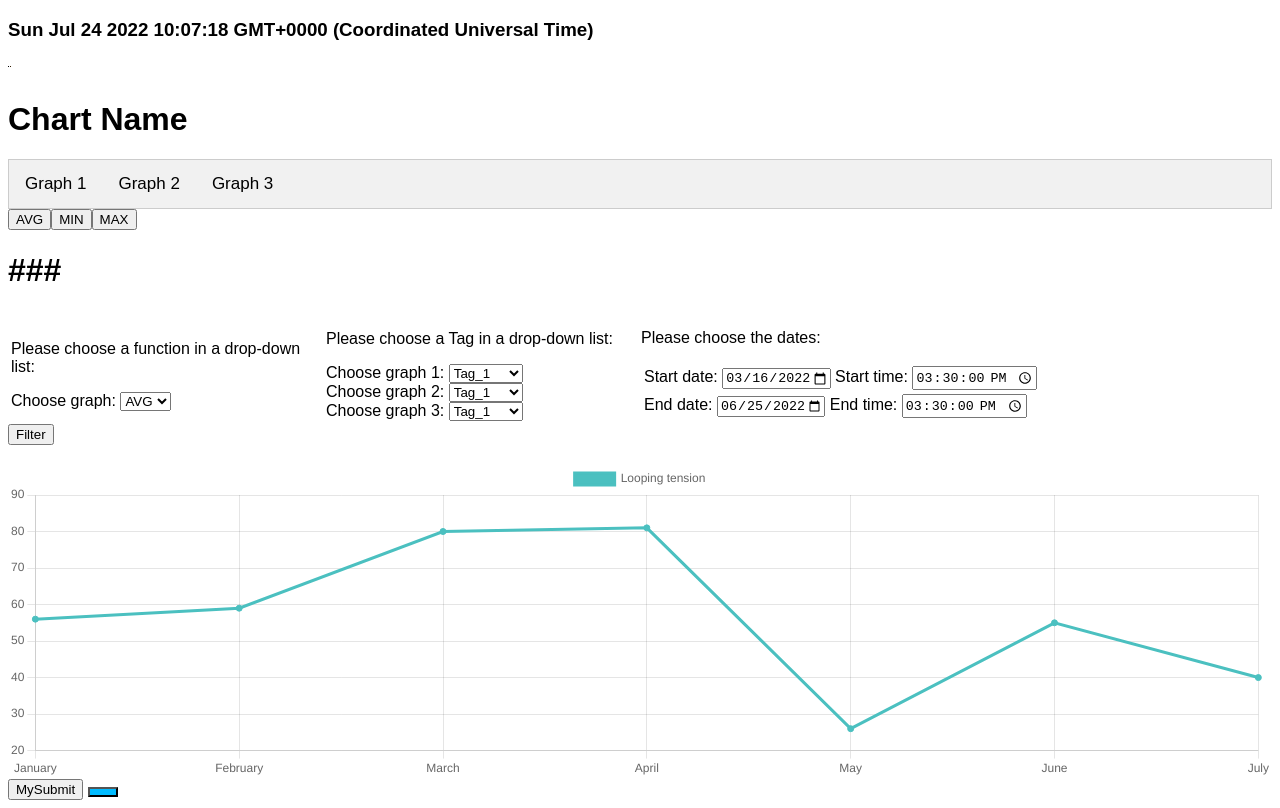
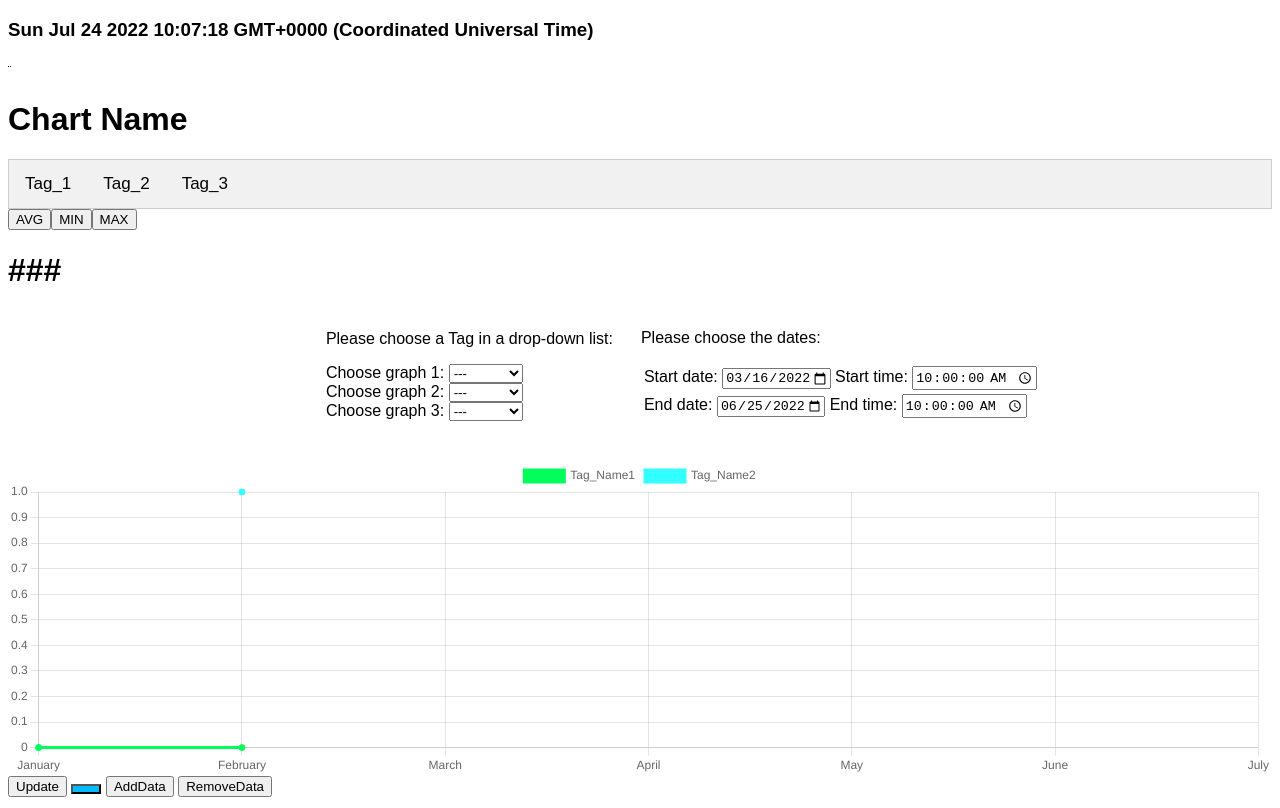
Before and after one commit to martinu80/MyChart, a website: page client/index.html in a window 1280 px wide. Both pictures are taken after a click on the button "MIN". Drawn offline with nearby package versions, Linux system fonts and the light colour scheme.

Commit message:
24.07.2022
24.07.2022

```diff
--- a/client/function.js
+++ b/client/function.js
@@ -12,10 +12,10 @@ const pushValue = document.getElementById('pushValue');
 // Filter dates  From...To	 script
 
 function filterDate(){
-const Start_date=new Date(document.getElementById('from-date').value);
+const Start_date=new Date(document.getElementById('start_date').value);
 console.log(Start_date);
 const Start_time=Start_date.setHours(0,0,0,0);
-const End_date=new Date(document.getElementById('to-date').value);
+const End_date=new Date(document.getElementById('start_date').value);
 console.log(End_date);
 const End_time=End_date.setHours(0,0,0,0);
 
@@ -29,20 +29,20 @@ console.log(endArray);
 myChart.update();
 };
 
-function addData(chart, label, data) {
-    chart.data.labels.push(label);
-    chart.data.datasets.forEach((dataset) => {
+function addData(myChart, label, data) {
+  myChart.data.labels.push(label);
+  myChart.data.datasets.forEach((dataset) => {
         dataset.data.push(data);
     });
-    chart.update();
+    myChart.update();
 }
 
 function removeData(chart) {
-    chart.data.labels.pop();
-    chart.data.datasets.forEach((dataset) => {
+  myChart.data.labels.pop();
+  myChart.data.datasets.forEach((dataset) => {
         dataset.data.pop();
     });
-    chart.update();
+    myChart.update();
 }
 
 function updateConfigByMutating(chart) {
@@ -163,11 +163,11 @@ document.getElementById("Value_1").innerHTML = (min);
 }
 //=============================================================================================================
 async function Min2Server(){
-  let TagTimeStamp=new Date(document.getElementById('from-date').value)+" "+document.getElementById('from-time').value
-  let Start_date=new Date(document.getElementById('from-date').value)
-  let Start_time=(document.getElementById('from-time').value)//Start_date.setHours(0,0,0,0)
-  let End_date=new Date(document.getElementById('to-date').value)
-  let End_time=(document.getElementById('to-time').value)//End_date.setHours(0,0,0,0)
+  let TagTimeStamp=new Date(document.getElementById('start_date').value)+" "+document.getElementById('from-time').value
+  let Start_date=new Date(document.getElementById('start_date').value)
+  let Start_time=(document.getElementById('start_time').value)//Start_date.setHours(0,0,0,0)
+  let End_date=new Date(document.getElementById('end_date').value)
+  let End_time=(document.getElementById('end_time').value)//End_date.setHours(0,0,0,0)
 
   const response = await axios.post("http://localhost:5000/post-data",{
   "min":125,
@@ -265,6 +265,8 @@ for (i = 0; i < tablinks.length; i++) {
   tablinks[i].className = tablinks[i].className.replace(" active", "");
 }
 document.getElementById(TabName).style.display = "block";
+document.getElementById(TabName).text = TabName;
+
 evt.currentTarget.className += " active";
 }
 
--- a/client/index.html
+++ b/client/index.html
@@ -37,12 +37,16 @@
 <!-- ======================================================================= -->
 
   <!-- Tab links -->
-  <div class="tab">
+  <!-- <div class="tab">
     <button class="tablinks" onclick="openTab(event, 'Graph 1'), Group_datapoints('G1')">Graph 1</button>
     <button class="tablinks" onclick="openTab(event, 'Graph 2'), Group_datapoints('G2')">Graph 2</button>
     <button class="tablinks" onclick="openTab(event, 'Graph 3'), Group_datapoints('G3')">Graph 3</button>
+  </div> -->
+  <div class="tab">
+    <button name="Tag_1a" id="Tag_1a" class="tablinks" onclick="openTab(event, 'Graph 1'), sendParametersToServer()">Tag_1</button>
+    <button name="Tag_2a" id="Tag_2a" class="tablinks" onclick="openTab(event, 'Graph 2'), sendParametersToServer()">Tag_2</button>
+    <button name="Tag_3a" id="Tag_3a" class="tablinks" onclick="openTab(event, 'Graph 3'), sendParametersToServer()">Tag_3</button>
   </div>
-
   <!-- Tab content -->
   <div id="Graph 1" class="tabcontent" >
     <h3>Graph 1</h3>
@@ -89,25 +93,25 @@
     <tbody>
       <tr>
         <td style="width:25%; font-size:16px; text-align:left;">
-        <p>Please choose a function in a drop-down list:</p>
+         <!-- <p>Please choose a function in a drop-down list:</p> -->
           <!-- Datalist to choose a Function -->
 
-        <form action="/action_page.php">
+        <!-- <form action="/action_page.php">
         <label for="functions">Choose graph:</label>
-        <select name="functions" id="functions" required>
+        <select name="functions" id="functions" required> -->
            <!-- <optgroup label="functions:"> -->
-            <option id="Avg" value="Avg" onselect="AVG2Server()">AVG</option>
+            <!-- <option id="Avg" value="Avg" onselect="AVG2Server()">AVG</option>
             <option id="Max" value="Max" onclick="Max2Server()" >MAX</option>
-            <option id="Min" value="Min" onclick="Min2Server()">MIN</option>
+            <option id="Min" value="Min" onclick="Min2Server()">MIN</option> -->
           <!-- </optgroup> -->
-         </select>
-        <!--<input type="submit" value="Submit" onclick="sendParametersToServer()">-->
+         <!-- </select>
+        <input type="submit" value="Submit" onclick="sendParametersToServer()"> -->
 
         <!-- <script>
         </script> -->
-        <script type=text/javascript src="./function.js"></script>
+        <!-- <script type=text/javascript src="./function.js"></script>
 
-        </form>
+        </form>  -->
         </td>
 
         <td style="width:25%; font-size:16px; text-align:left;">
@@ -117,20 +121,27 @@
 <form action="/action_page.php">
 <label for="graphs">Choose graph 1:</label>
 <select name="graphs" id="graphs" required>
-   <optgroup label="Group_1">
-    <option id="Tag_1" value="Tag_1" onselect="drop_options(value)">Tag_1</option>
-    <option id="Tag_2" value="Tag_2" onchange="drop_options(value)" >Tag_2</option>
+   <optgroup label="Temperature">
+    <option id="Tag_0" value="Tag_0" >---</option>
+    <option id="Tag_1" value="Tag_1" onclick="drop_options(value)">Tag_1</option>
+    <option id="Tag_2" value="Tag_2" onclick="drop_options(value)" >Tag_2</option>
     <option id="Tag_3" value="Tag_3" onclick="drop_options(value)">Tag_3</option>
   </optgroup>
-  <optgroup label="Group_2">
-    <option value="Tag_3">Tag_3</option>
-    <option value="Tag_4">Tag_4</option>
+  <optgroup label="Pressure">
+    <option value="Tag_5">Tag_5</option>
+    <option value="Tag_6">Tag_6</option>
+  </optgroup>
+  <optgroup label="Flow">
+    <option value="Tag_7">Tag_7</option>
+    <option value="Tag_8">Tag_8</option>
+    <option value="Tag_9">Tag_9</option>
   </optgroup>
 </select>
 <br>
 <label for="graphs">Choose graph 2:</label>
 <select name="graphs" id="graphs" required>
    <optgroup label="Group_1">
+    <option id="Tag_0" value="Tag_0" >---</option>
     <option id="Tag_1" value="Tag_1" onclick="drop_options(value)">Tag_1</option>
     <option id="Tag_2" value="Tag_2" onclick="drop_options(value)" >Tag_2</option>
     <option id="Tag_3" value="Tag_3" onclick="drop_options(value)">Tag_3</option>
@@ -144,6 +155,7 @@
 <label for="graphs">Choose graph 3:</label>
 <select name="graphs" id="graphs" required>
    <optgroup label="Group_1">
+    <option id="Tag_0" value="Tag_0" >---</option>
     <option id="Tag_1" value="Tag_1" onclick="drop_options(value)">Tag_1</option>
     <option id="Tag_2" value="Tag_2" onclick="drop_options(value)" >Tag_2</option>
     <option id="Tag_3" value="Tag_3" onclick="drop_options(value)">Tag_3</option>
@@ -173,7 +185,7 @@
           <input type="date" id="start_date" name="start_date" value="2022-03-16" min="2021-01-01" max="2025-12-01">
         <!-- </td><td> -->
           <label for="start_time"> Start time:</label>
-          <input type="time" id="start_time" name="start_time" step="2" value="15:30:00" min="00:00:00" max="23:59:59">
+          <input type="time" id="start_time" name="start_time" step="2" value="10:00:00" min="00:00:00" max="23:59:59">
         </td></tr>
           <tr>
             <td>
@@ -181,7 +193,7 @@
           <input type="date" id="end_date" name="end_date" value="2022-06-25" min="2022-01-01" max="2025-12-01">
           <!-- </td><td> -->
           <label for="end_time"> End time:   </label>
-          <input type="time" id="end_time" name="end_time" step="2" value="15:30:00" min="00:00:00" max="23:59:59">
+          <input type="time" id="end_time" name="end_time" step="2" value="10:00:00" min="00:00:00" max="23:59:59">
           </form>
         </td></tr>
         </table>
@@ -199,7 +211,7 @@
 <!-- ==========================================================================-->
 
     <!-- Filter DateTime From...To	 ...Add...Update... buttons-->
-    <button onclick="filterDate()">Filter</button>
+    <!-- <button onclick="filterDate()">Filter</button> -->
  <!--    <button onclick="resetDate()">Reset</button>
     <br>
     <input type="pushValue" id="pushValue" value='111'>
@@ -208,7 +220,7 @@
     <button id="push" onclick="pushValueChart()">Push Data</button>
     <button id="push" onclick="updateConfigByMutating(myChart)">Update Name</button>
  -->
-    <script type=text/javascript src="./function.js"></script>
+    <!-- <script type=text/javascript src="./function.js"></script> -->
 
     <br>
     <br>
@@ -238,12 +250,18 @@
 <!-- ======================================================================= -->
   <footer>
 
-        <button onclick="sendParametersToServer()">MySubmit</button>
+        <button onclick="sendParametersToServer()">Update</button>
         <!-- <button type="button" onclick="ConnectToDB()">Connect to DB</button> -->
         <!-- <button type="button" onclick="UpdateChart()">Update</button> -->
         <button type="button" class="button" onclick="generate()"></button>
       </div>
     <script type=text/javascript src="./main.js"></script>
-   </footer>
+
+    <button onclick="AddData()">AddData</button>
+    <button onclick="RemoveData()">RemoveData</button>
+
+    <script type=text/javascript src="./function.js"></script>
+
+  </footer>
 </body>
 </html>
--- a/client/main.js
+++ b/client/main.js
@@ -1,20 +1,57 @@
+// Do not show lines for all datasets by default
+//Chart.defaults.datasets.line.showLine = false;
+
 const data = {
     labels: ['January', 'February', 'March', 'April', 'May', 'June', 'July'],
     datasets: [{
-      label: 'Looping tension',
-      data: [56, 59, 80, 81, 26, 55, 40],
+    data: [0, 0],
+    label: 'Tag_Name1',
+    fill: false,
+    borderColor: 'rgb(0, 255, 90)',
+    backgroundColor: 'rgb(0, 255, 90)',
+    showLine: true // overrides the `line` dataset default
+  },
+   {
+      data: [0, 1],
+      label: 'Tag_Name2',
+      fill: false,
+      borderColor: 'rgb(50, 255, 255)',
+      backgroundColor: 'rgb(50, 255, 255)',
+      showLine: false // overrides the `line` dataset default
+  }]/*, {
+      data: [1, 0],
+      label: 'Tag_Name3',
+      fill: false,
+      borderColor: 'rgb(0, 150, 192)',
+      backgroundColor: 'rgb(0, 150, 192)',
+      showLine: false // overrides the `line` dataset default
+  }, {
+      //type: 'scatter', // 'line' dataset default does not affect this dataset since it's a 'scatter'
+      label: 'Tag_Name',
+      data: [1, 1],
+      fill: false,
+      borderColor: 'rgb(0, 0, 192)',
+      backgroundColor: 'rgb(0, 0, 192)',
+      showLine: false // overrides the `line` dataset default
+    }] */
+  /*   datasets: [{
+      label: 'Tag_Name',
+      data: [0, 0, 0, 0, 0, 0, 0],
       fill: false,
       borderColor: 'rgb(75, 192, 192)',
       backgroundColor: 'rgb(75, 192, 192)',
-    }]
+    }] */
   };
 
   const config = {
     type: 'line',
     data: data,
-    options: {}
+    options: {},
+    plugins: []
   };
 
+
+ // Chart.defaults.interaction.mode = 'nearest';
 const ctx = document.getElementById('myChart').getContext('2d');
 const myChart = new Chart(
     document.getElementById('myChart'),
@@ -40,13 +77,16 @@ async function generate(){
 }
 
 async function sendParametersToServer(){
-    const TagName = document.getElementById("graphs")[document.getElementById("graphs").selectedIndex].text
-    //const temp=document.getElementById("start_date").value
+const TagName = document.getElementById("graphs")[document.getElementById("graphs").selectedIndex].text
+    const TagName1 = document.getElementsByClassName("tablinks").value
     const StartDate = document.getElementById("start_date").value
     const EndDate = document.getElementById("end_date").value
     const StartTime = document.getElementById("start_time").value
     const EndTime = document.getElementById("end_time").value
-    console.log(TagName)
+    console.log(TagName);
+    console.log(TagName1);
+    console.log(StartDate);
+    console.log(EndDate);
     const response = await axios.post("http://localhost:5000/post-eric",{
         "TagName":TagName,
         //"function":20
@@ -61,7 +101,10 @@ async function sendParametersToServer(){
 
 
     //console.log(dataFromServer.datasets[0].data)
+    data.labels=[...dataFromServer.labels]
     data.datasets[0].data=[...dataFromServer.datasets[0].data]
+    //data.datasets[1].data=[...dataFromServer.datasets[1].data]
+    //data.datasets[2].data=[...dataFromServer.datasets[2].data]
     myChart.update()
     //alert(response.data.TagName)
 
```
Also changed, not shown: server/app.js (+28 -7 lines), 1 other file.
